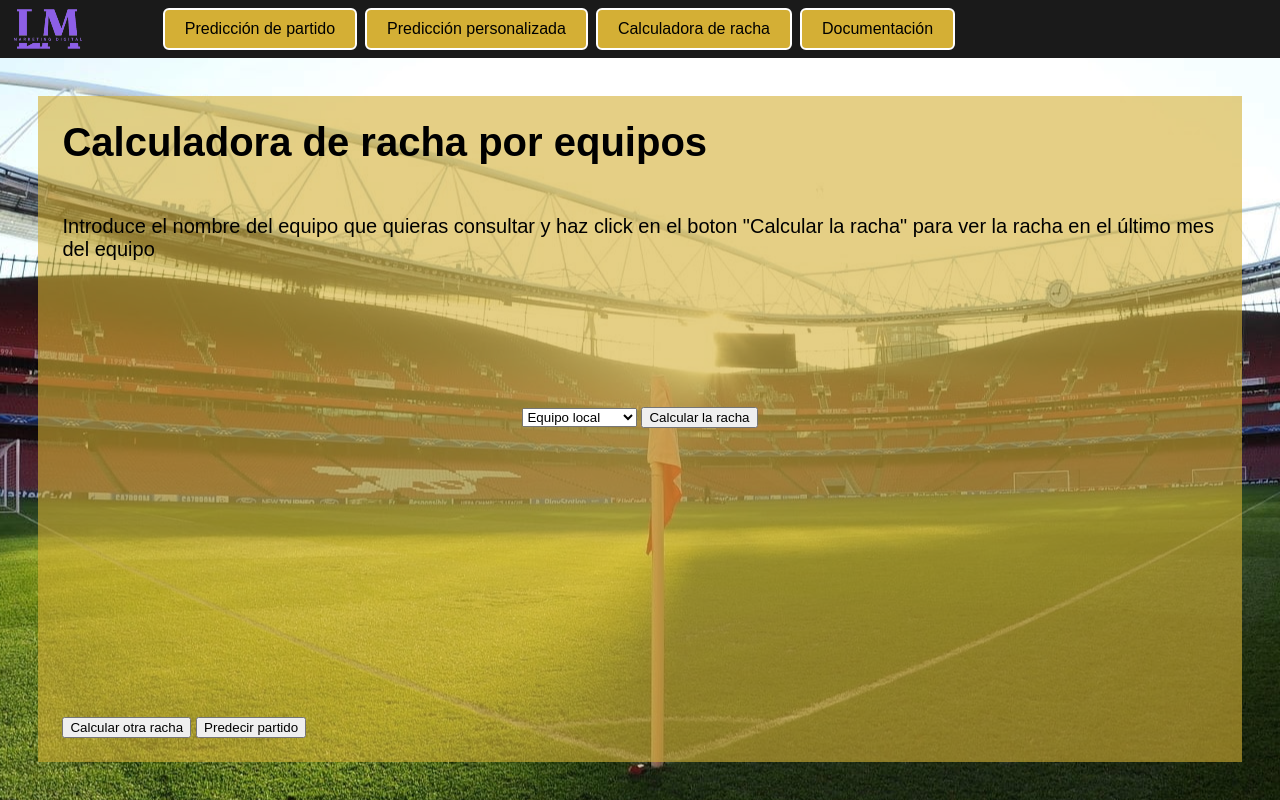
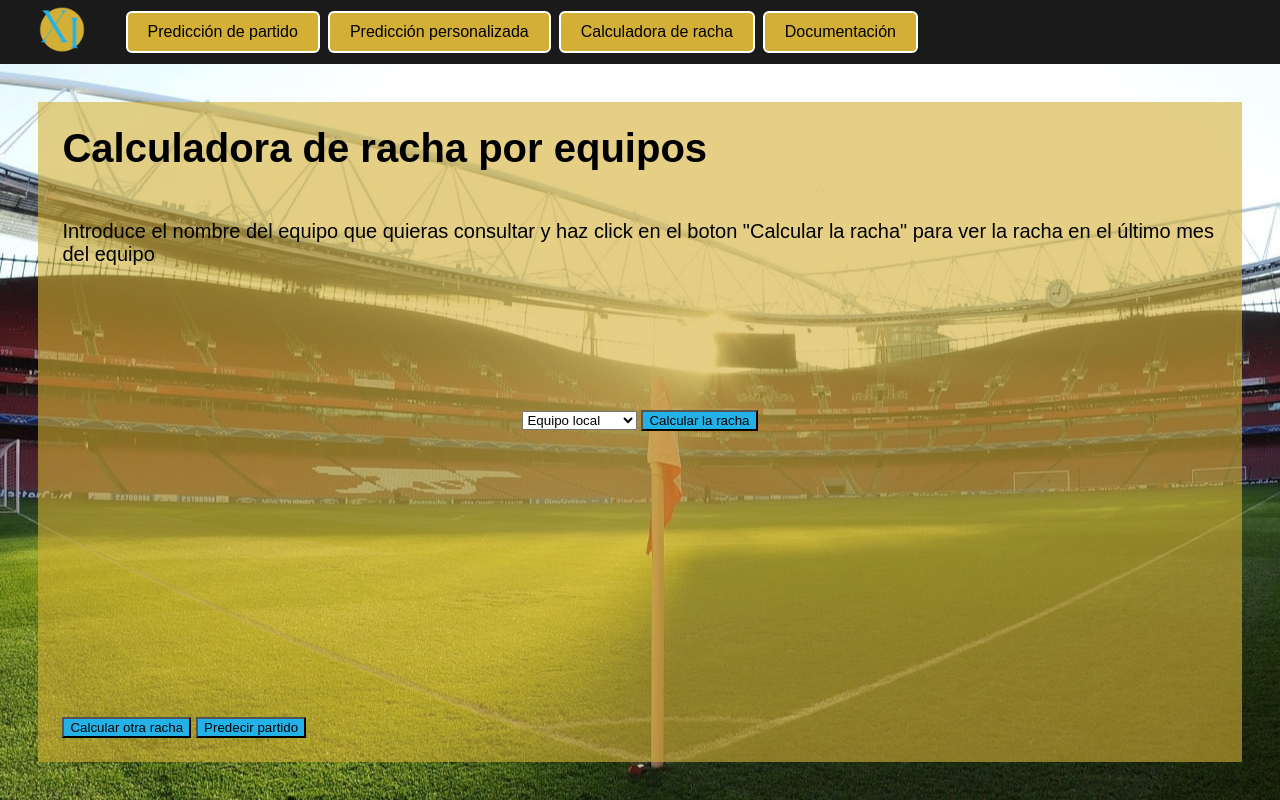
Before and after one commit to jesruidom/TFG, a Flask app: template TFG WorkSpace/templates/templateRacha.html in a window 1280 px wide. Run offline with Flask 2, Linux system fonts and the light colour scheme; the template is opened without the code that fills it, so the values that code supplies are empty; parts of the project's set-up code (start-up, migrations or seed data) failed here and were passed over.

Commit message:
nuevo logo y botones azules

```diff
--- a/TFG WorkSpace/static/css/templateRacha.css
+++ b/TFG WorkSpace/static/css/templateRacha.css
@@ -1,6 +1,7 @@
 :root {
   --color-cabecera: hsl(3, 0%, 10%);
   --dorado-botones: hsl(46, 65%, 52%);
+  --azul-botones: hsl(196, 80%, 52%);
   --dorado-fonodo-opacidad: hsla(46, 65%, 52%, 0.6);
 
   --tipo-letra: sans-serif;
@@ -30,12 +31,12 @@ html, body{
 
   display:flex;
   align-items: center;
-  gap: 5rem;
+  gap: 1%;
 }
 
 .logo{
-  width: 70px;
-  height: 50px;
+  width: 100px;
+  height: 100px;
   margin-left: 1%;
 }
 
@@ -61,7 +62,7 @@ html, body{
 
 .btn-outline-success:hover{
   color: black;
-  background-color: white;
+  background-color: var(--azul-botones);
 }
 
 /*================================= FINAL ZONA MENU =================================*/
@@ -115,3 +116,7 @@ html, body{
   margin: 2%;
   gap: 5px;
 }
+
+.btn-acciones{
+  background-color: var(--azul-botones)
+}
--- a/TFG WorkSpace/templates/paginaPrincipal.html
+++ b/TFG WorkSpace/templates/paginaPrincipal.html
@@ -8,7 +8,7 @@
 
     <body>
         <div class="zona-cabecera">
-            <div class="logo"> <a href="http://127.0.0.1:5000"><img  class="logo" src="{{url_for('static', filename='images/logosinfondo.png')}}" alt="Logo"></a></div>
+            <div class="logo"> <a href="http://127.0.0.1:5000"><img  class="logo" src="{{url_for('static', filename='images/logoSinFondo.png')}}" alt="Logo"></a></div>
 
             <div class="botones">
                 <form action="/predecir" method="post">
--- a/TFG WorkSpace/templates/templateDocumentacion.html
+++ b/TFG WorkSpace/templates/templateDocumentacion.html
@@ -8,7 +8,7 @@
 
     <body>
         <div class="zona-cabecera">
-            <div class="logo"> <a href="http://127.0.0.1:5000"><img  class="logo" src="{{url_for('static', filename='images/logosinfondo.png')}}" alt="Logo"></a></div>
+            <div class="logo"> <a href="http://127.0.0.1:5000"><img  class="logo" src="{{url_for('static', filename='images/logoSinFondo.png')}}" alt="Logo"></a></div>
 
             <div class="botones">
                 <form action="/predecir" method="post">
--- a/TFG WorkSpace/templates/templatePrediccion.html
+++ b/TFG WorkSpace/templates/templatePrediccion.html
@@ -9,7 +9,7 @@
     <body>
 
         <div class="zona-cabecera">
-            <div class="logo"> <a href="http://127.0.0.1:5000"><img  class="logo" src="{{url_for('static', filename='images/logosinfondo.png')}}" alt="Logo"></a></div>
+            <div class="logo"> <a href="http://127.0.0.1:5000"><img  class="logo" src="{{url_for('static', filename='images/logoSinFondo.png')}}" alt="Logo"></a></div>
 
             <div class="botones">
                 <form action="/predecir" method="post">
--- a/TFG WorkSpace/templates/templateRacha.html
+++ b/TFG WorkSpace/templates/templateRacha.html
@@ -9,7 +9,7 @@
     <body>
 
         <div class="zona-cabecera">
-            <div class="logo"> <a href="http://127.0.0.1:5000"><img  class="logo" src="{{url_for('static', filename='images/logosinfondo.png')}}" alt="Logo"></a></div>
+            <div class="logo"> <a href="http://127.0.0.1:5000"><img  class="logo" src="{{url_for('static', filename='images/logoSinFondo.png')}}" alt="Logo"></a></div>
 
             <div class="botones">
                 <form action="/predecir" method="post">
```
Also changed, not shown: TFG WorkSpace/static/css/paginaPrincipal.css (+5 -4 lines), TFG WorkSpace/static/css/templateDocumentacion.css (+5 -4 lines), TFG WorkSpace/static/css/templatePrediccion.css (+9 -4 lines), TFG WorkSpace/static/images/logosinfondo.png, TFG WorkSpace/static/images/logosinfondoLM.png (added).
